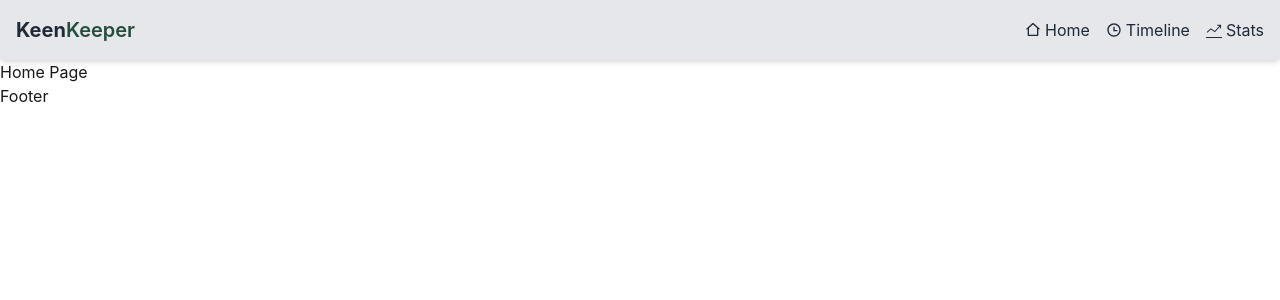
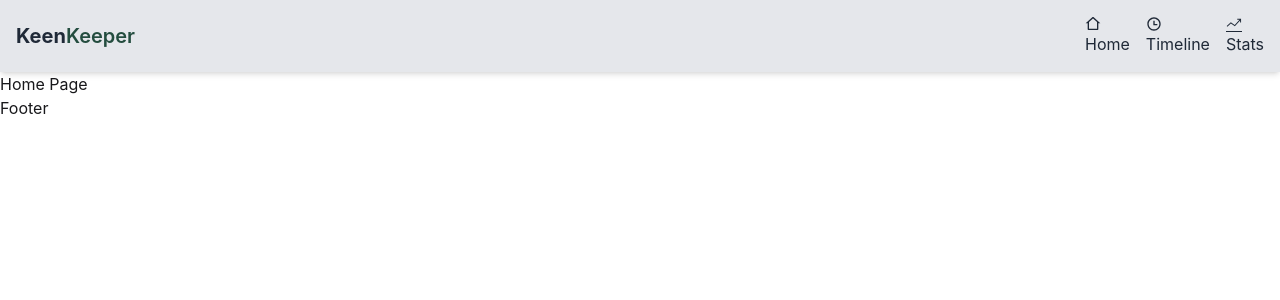
Before and after one commit to Morshedul-developer/keen-keeper, a React (Vite) app: page / in a window 1280 px wide. Shown: the top 300 px of the page. Built offline with nearby package versions, Linux system fonts and the light colour scheme.

Commit message:
added NavLink to the navbar links

```diff
--- a/src/components/navBar/NavBar.jsx
+++ b/src/components/navBar/NavBar.jsx
@@ -1,5 +1,6 @@
 import { RiHome2Line, RiTimeLine } from "react-icons/ri";
 import { TfiStatsUp } from "react-icons/tfi";
+import { NavLink } from "react-router-dom";
 
 const NavBar = () => {
   return (
@@ -12,16 +13,22 @@ const NavBar = () => {
         </div>
         <ul className="flex gap-4">
           <li className="text-[#1F2937] hover:text-[#244D3F] cursor-pointer flex items-center gap-1">
+            <NavLink to="/">
               <RiHome2Line />
               Home
+            </NavLink>
           </li>
           <li className="text-[#1F2937] hover:text-[#244D3F] cursor-pointer flex items-center gap-1">
+            <NavLink to="/timeline">
               <RiTimeLine />
               Timeline
+            </NavLink>
           </li>
           <li className="text-[#1F2937] hover:text-[#244D3F] cursor-pointer flex items-center gap-1">
+            <NavLink to="/stats">
               <TfiStatsUp />
               Stats
+            </NavLink>
           </li>
         </ul>
       </div>
```
Lines whose indentation alone changed are shown as unchanged.
